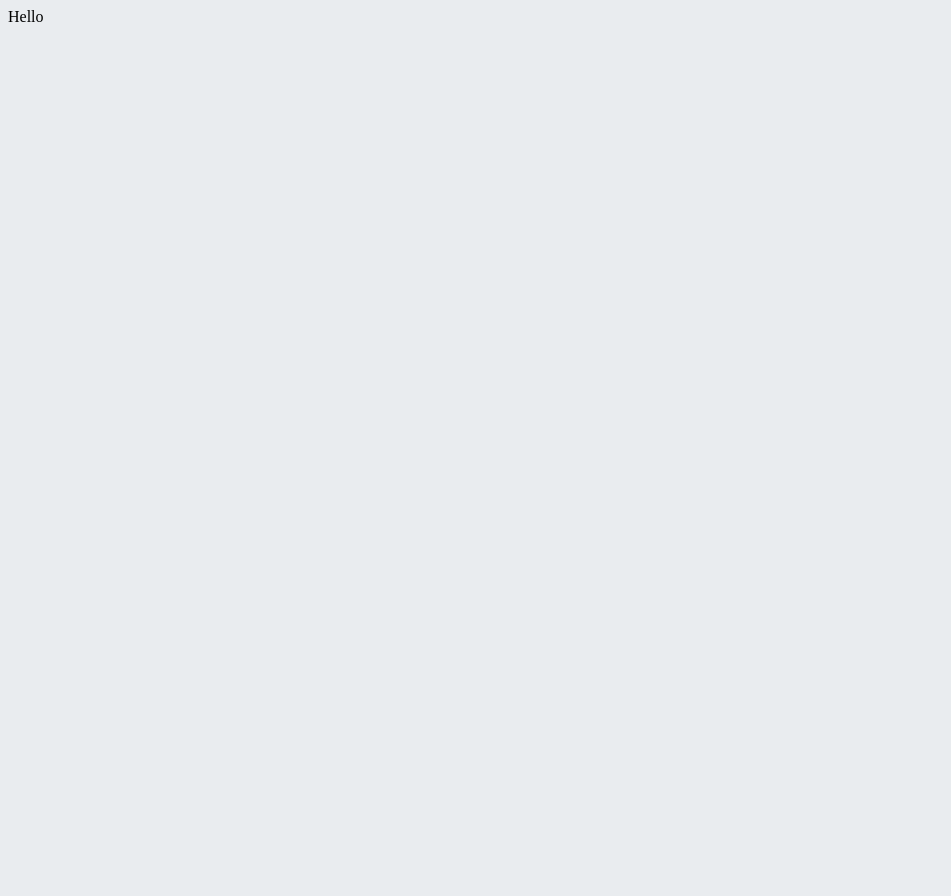
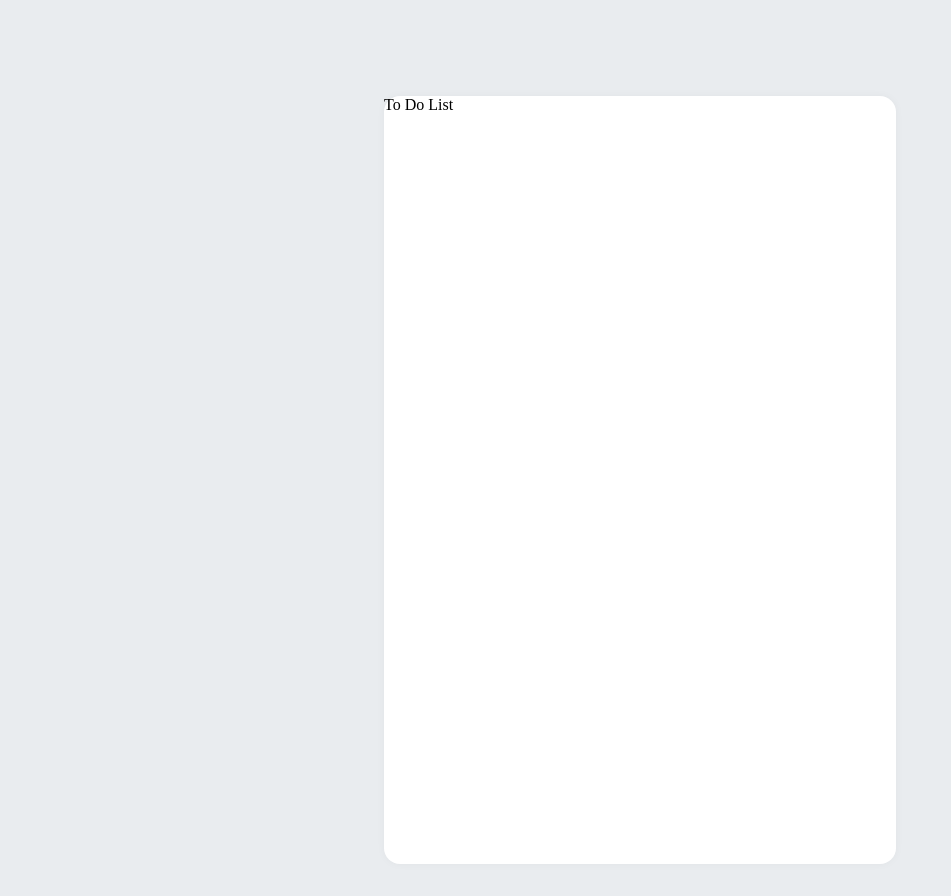
Before and after one commit to joyact/to-do-list, a React (Create React App) app: page / in a window 1280 px wide. Shown: the whole page, without its empty margins (0-951 px from the left). Before the commit the page ends 800 px from the top, so only its background shows below. Built offline with nearby package versions, Linux system fonts and the light colour scheme.

Commit message:
프로젝트 생성 UI 준비 - 템플릿

```diff
--- a/src/App.js
+++ b/src/App.js
@@ -1,5 +1,6 @@
 import React from 'react';
 import { createGlobalStyle } from 'styled-components';
+import Template from './components/Template';
 
 const GlobalStyle = createGlobalStyle`
   body {
@@ -11,7 +12,7 @@ function App() {
   return (
     <>
       <GlobalStyle />
-      <div>Hello</div>
+      <Template>To Do List</Template>
     </>
     //
   );
--- /dev/null
+++ b/src/components/Template.js
@@ -0,0 +1,25 @@
+import React from 'react';
+import styled from 'styled-components';
+
+const TemplateBlock = styled.div`
+  width: 512px;
+  height: 768px;
+
+  position: relative;
+  background: white;
+  border-radius: 16px;
+  box-shadow: 0 0 8px rgba(0, 0, 0, 0.04);
+
+  margin: 0 auto;
+  margin-top: 96px;
+  margin-bottom: 32px;
+
+  display: flex;
+  flex-direction: column;
+`;
+
+function Template({ children }) {
+  return <TemplateBlock>{children}</TemplateBlock>;
+}
+
+export default Template;
```
Also changed, not shown: public/logo192.png (deleted), public/logo512.png (deleted).
